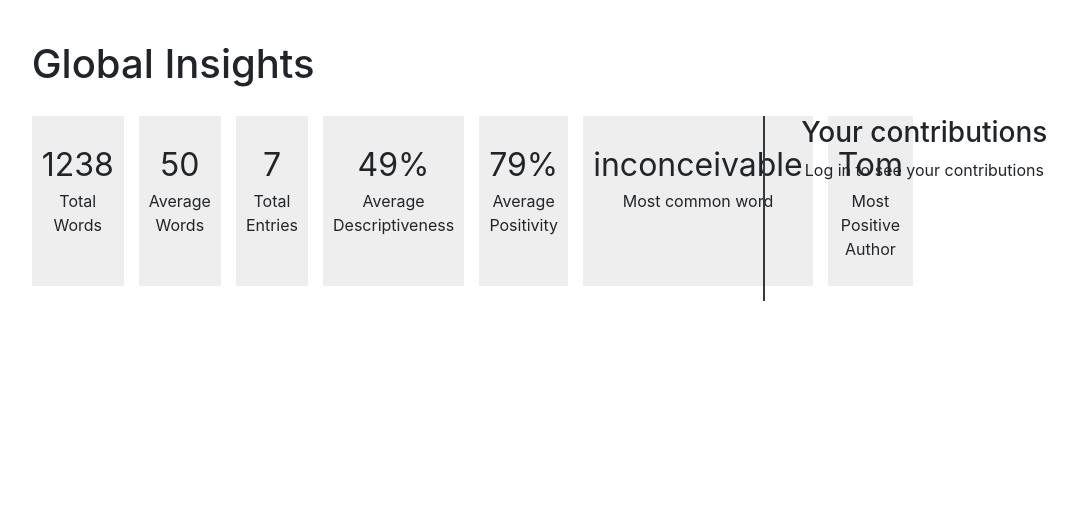
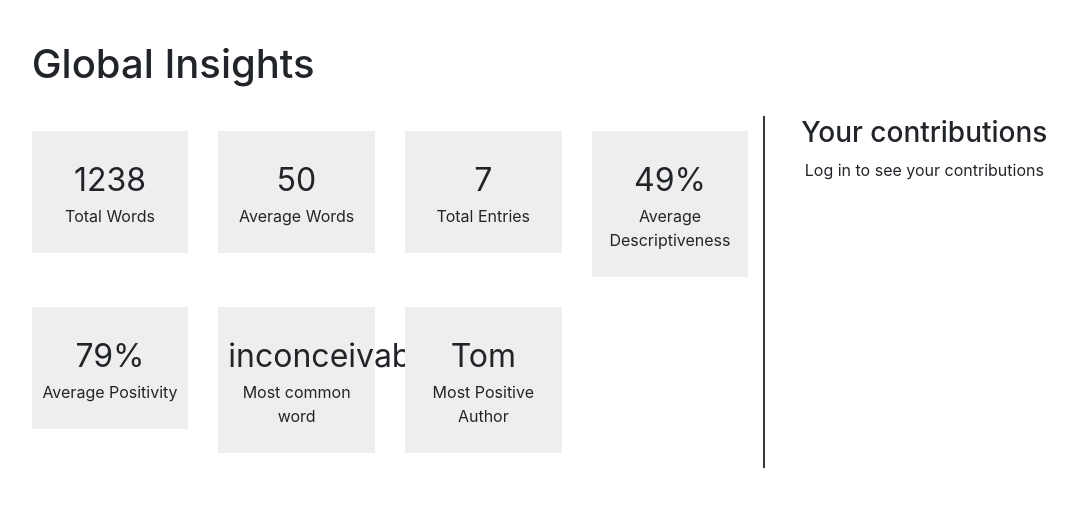
Before and after one commit to CS326-important/space-deer, a Django app: page /textifai/general-insights in a window 1280 px wide. Shown: the part 56-563 px from the top of the page, without its empty margins (90-1167 px from the left). Run offline with Django 3.2, Linux system fonts and the light colour scheme; data comes from the database, SQL or seed files in the repository; some libraries are stand-ins or nearby versions.

Commit message:
Make general insight cards more uniform

```diff
--- a/contentdensity/textifai/static/css/styles.css
+++ b/contentdensity/textifai/static/css/styles.css
@@ -18,8 +18,9 @@ body {
   background-color: #eee;
   text-align: center;
   margin-bottom: 15px;
-  margin-right: 15px;
+  margin-top: 15px;
   padding: 25px 10px;
+  width: 100%;
 }
 
 .insightVal {
@@ -44,5 +45,4 @@ body {
 
 .genPage .insightCard {
   display: inline-block;
-  max-width: 50%;
 }
--- a/contentdensity/textifai/templates/general-insights.html
+++ b/contentdensity/textifai/templates/general-insights.html
@@ -7,12 +7,16 @@
 {% endblock %}
 
 {% block left_col %}
-{% for insight in insights %}
-<div class="insightCard">
-	<span class="insightVal">{{ insight.probability }}</span>
-	<span class="insightLabel">{{ insight.tone }}</span>
+<div class="row">
+	{% for insight in insights %}
+	<div class="col-3">
+		<div class="insightCard">
+			<span class="insightVal">{{ insight.probability }}</span>
+			<span class="insightLabel">{{ insight.tone }}</span>
+		</div>
+	</div>
+	{% endfor %}
 </div>
-{% endfor %}
 {% endblock %}
 
 {% block right_col %}
```
